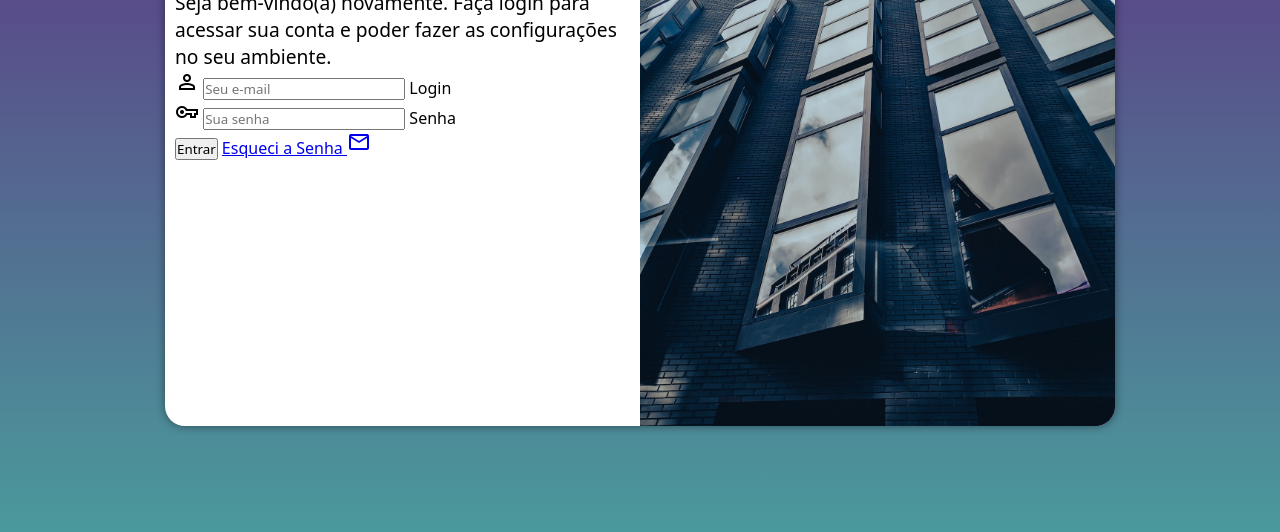
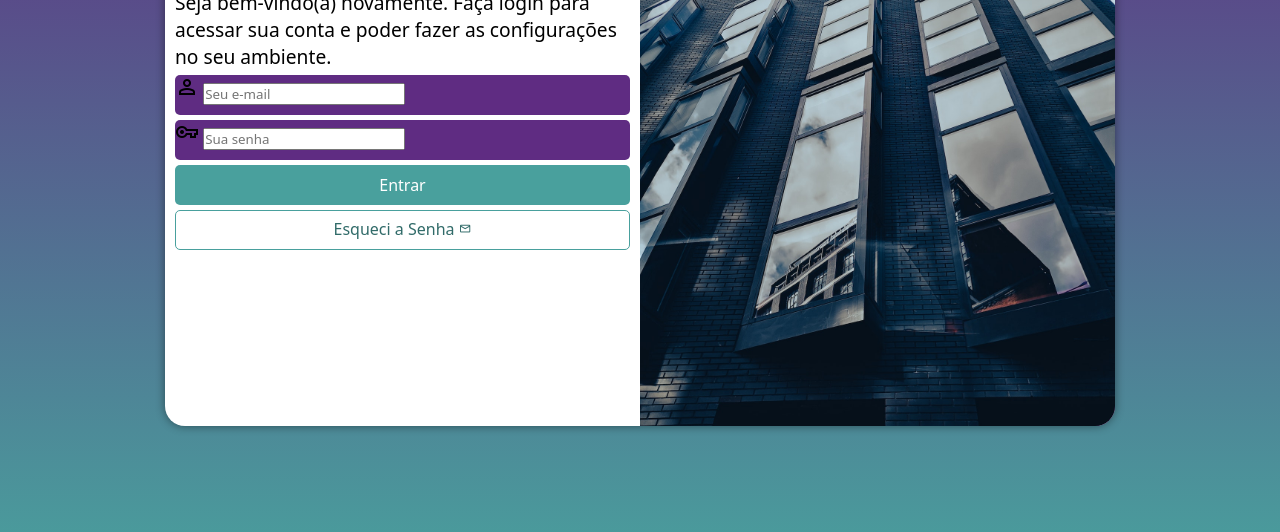
Before and after one commit to waltherpires/projeto-login, a plain HTML site: page index.html in a window 1280 px wide. Shown: the part 224-756 px from the top of the page. Drawn offline with nearby package versions, Linux system fonts and the light colour scheme.

Commit message:
formatação do formulário

```diff
--- a/estilos/style.css
+++ b/estilos/style.css
@@ -64,3 +64,56 @@ div#formulario > h1 {
 div#formulario > p {
     font-size: 0.8em;
 }
+
+form > div.campo {
+    display: block;
+    background-color:#5f2c82;
+    width: 100%;
+    height: 40px;
+    border-radius: 5px;
+    margin: 5px 0px;
+}
+
+div.campo > label {
+    display: none;
+}
+
+form > input[type=submit] {
+    display: block;
+    font-size: 1em;
+    width: 100%;
+    height: 40px;
+    background-color: #49a09d;
+    color: white;
+    border: none;
+    border-radius: 5px;
+    cursor: pointer;
+}
+
+form > input[type=submit]:hover {
+    background-color: #316b69;
+}
+
+form > a.botao {
+    display: block;
+    text-align: center;
+    font-size: 1em;
+    width: 100%;
+    height: 40px;
+    margin-top: 5px;
+    padding-top: 7px;
+    background-color: white;
+    color: #316b69;
+    border: 1px solid #49a09d;
+    border-radius: 5px;
+    text-decoration: none;
+}
+
+form > a.botao:hover {
+    background-color: #67dfdb;
+}
+
+form > a.botao > i {
+    font-size: 0.8em;
+
+}
--- a/index.html
+++ b/index.html
@@ -29,7 +29,7 @@
                         <label for="isenha">Senha</label>
                     </div>
                     <input type="submit" value="Entrar">
-                    <a href="esqueci.html">Esqueci a Senha <i class="material-symbols-outlined">mail</i></a>
+                    <a href="esqueci.html" class="botao">Esqueci a Senha <i class="material-symbols-outlined">mail</i></a>
                 </form>
             </div>
         </section>
```
